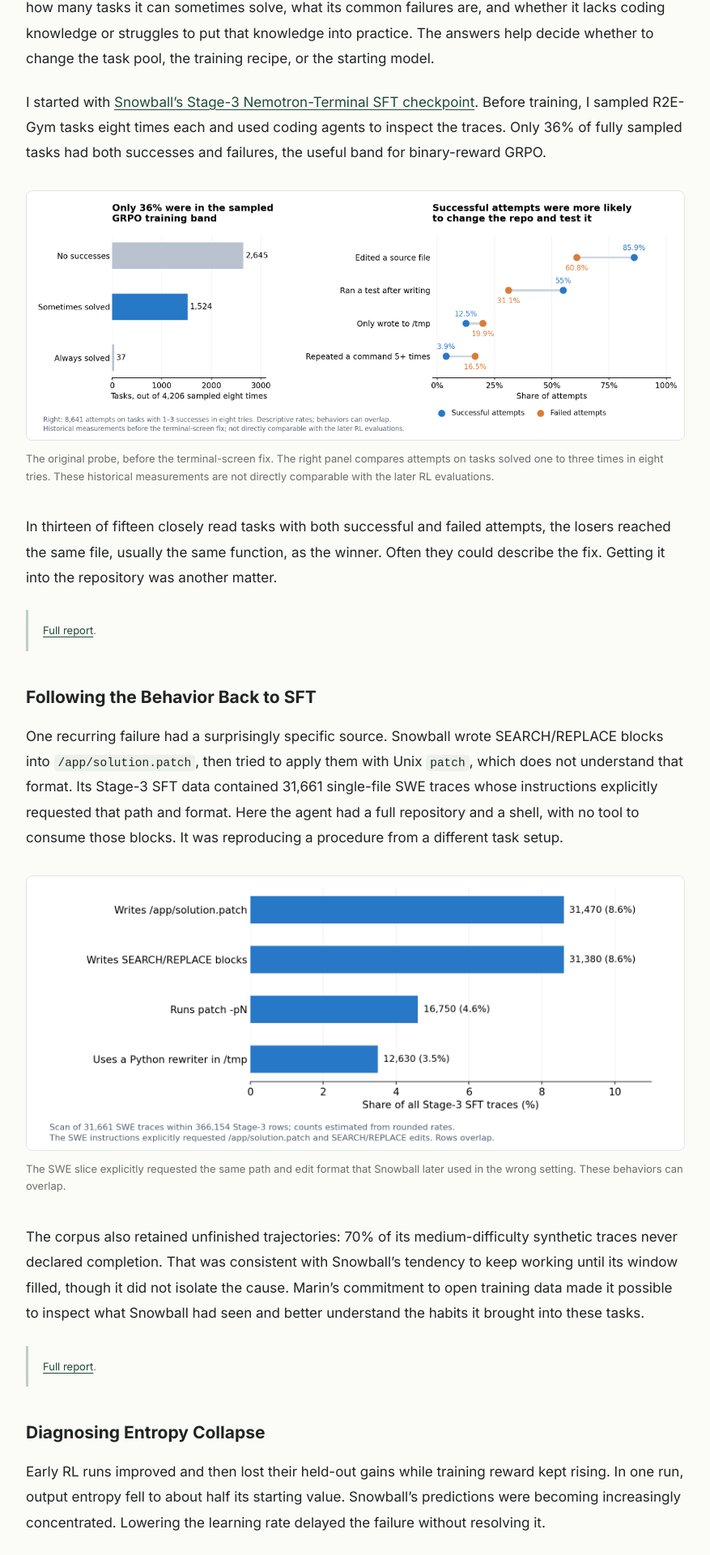
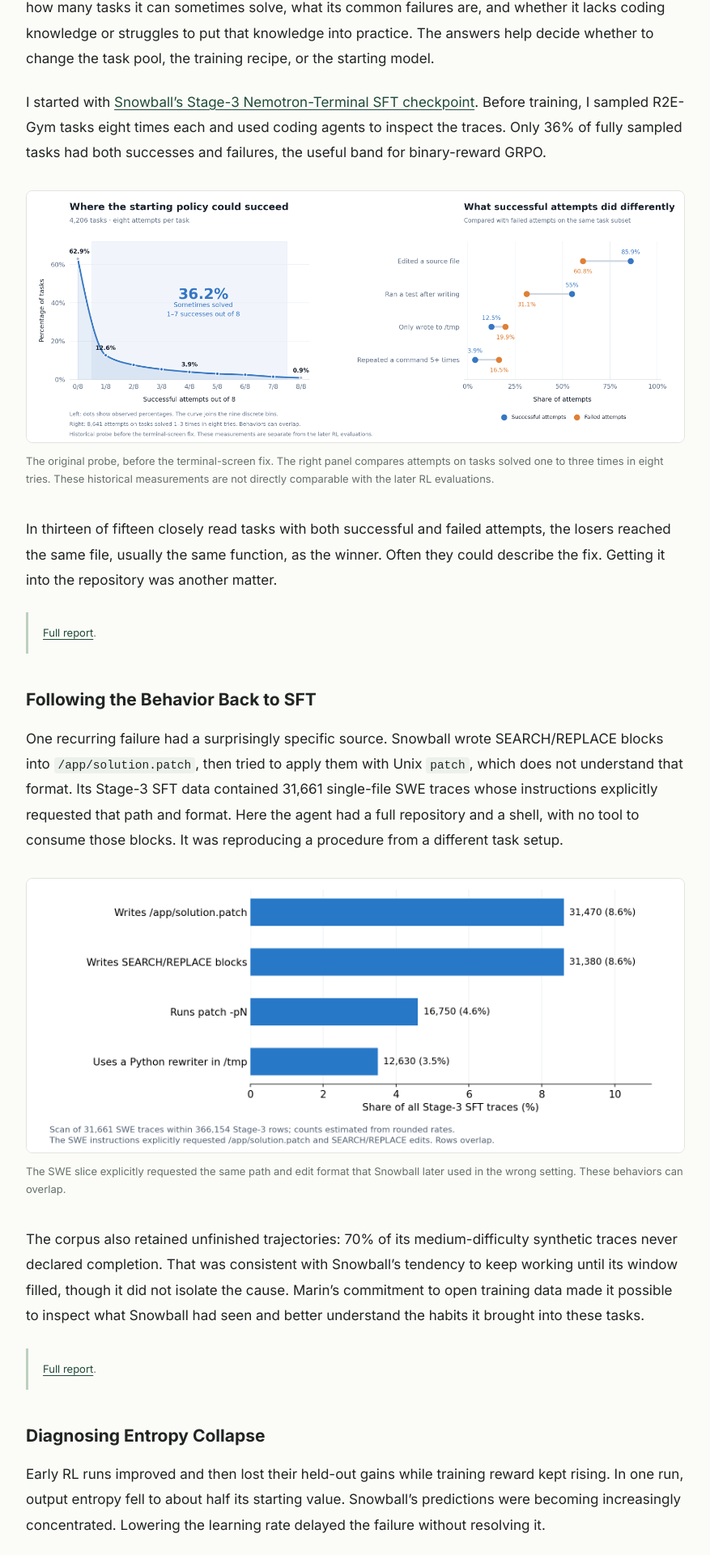
Before and after one commit to lukedhlee/lukedhlee.github.io, a Jekyll site: the page built from _posts/2026-10-21-turning-snowball-into-a-coding-agent.md, in a window 1280 px wide. Shown: the part 2491-4411 px from the top of the page at 81% size, without its empty margins (201-1078 px from the left). Built offline with Jekyll 4.4.1, drawn with Linux system fonts in a browser that asks for light colours.

Commit message:
Plot pre-RL task distribution by successes out of eight

```diff
--- a/_posts/2026-10-21-turning-snowball-into-a-coding-agent.md
+++ b/_posts/2026-10-21-turning-snowball-into-a-coding-agent.md
@@ -42,7 +42,7 @@
 I started with [Snowball's Stage-3 Nemotron-Terminal SFT checkpoint](https://github.com/marin-community/marin/issues/8225). Before training, I sampled R2E-Gym tasks eight times each and used coding agents to inspect the traces. Only 36% of fully sampled tasks had both successes and failures, the useful band for binary-reward GRPO.
 
 <figure class="research-figure">
-<a href="{{ '/assets/img/snowball/pre-rl-probe.png' | relative_url }}"><img src="{{ '/assets/img/snowball/pre-rl-probe.png' | relative_url }}" alt="The pre-RL probe: 36% of tasks were sometimes solvable; successful attempts more often edited the repository and ran a test." width="2380" height="901" loading="lazy"></a>
+<a href="{{ '/assets/img/snowball/pre-rl-probe.png?v=success-distribution' | relative_url }}"><img src="{{ '/assets/img/snowball/pre-rl-probe.png?v=success-distribution' | relative_url }}" alt="Distribution of successes out of eight attempts: 62.9% of tasks had no successes and 36.2% had one to seven. Successful attempts more often edited the repository and ran a test." width="3060" height="1170" loading="lazy"></a>
 <figcaption>The original probe, before the terminal-screen fix. The right panel compares attempts on tasks solved one to three times in eight tries. These historical measurements are not directly comparable with the later RL evaluations.</figcaption>
 </figure>
 
```
Also changed, not shown: assets/img/snowball/pre-rl-probe.png, assets/img/snowball/pre-rl-probe.svg (added).
